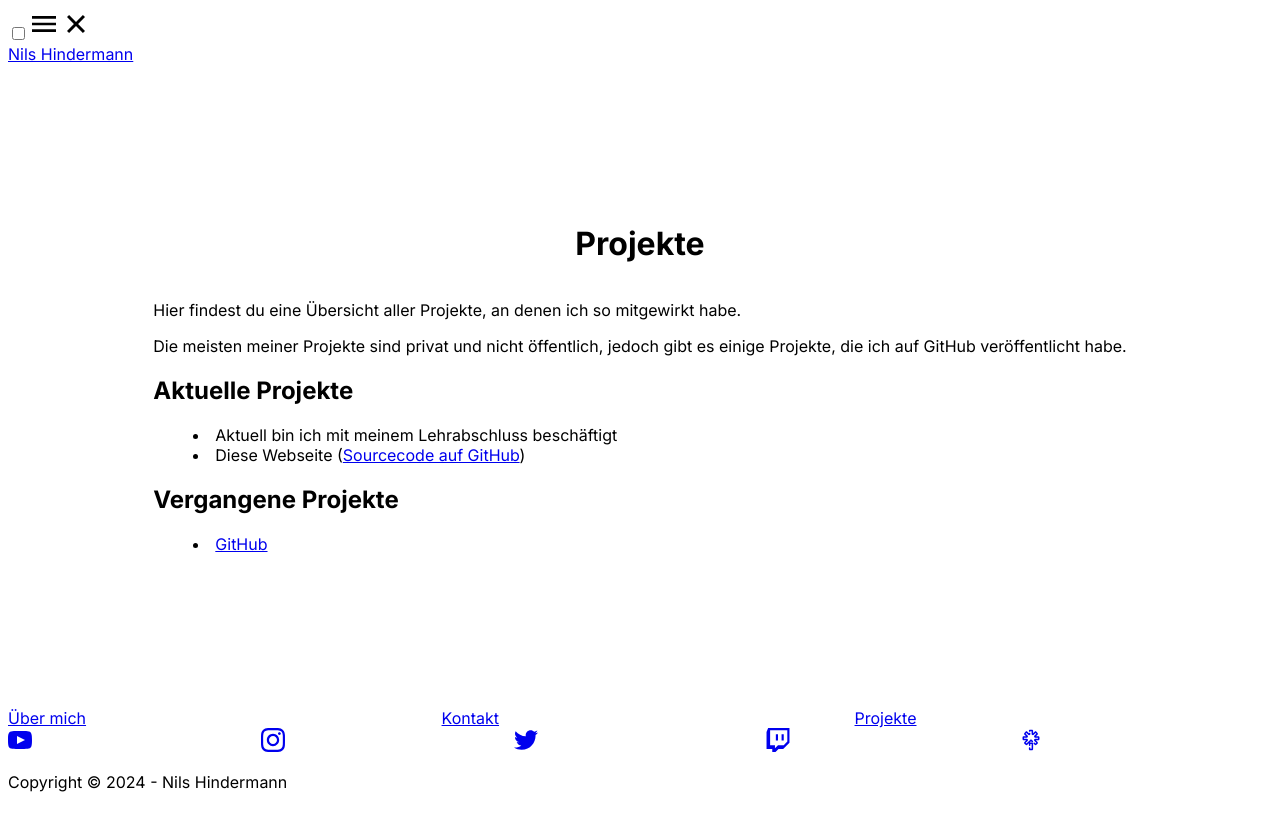
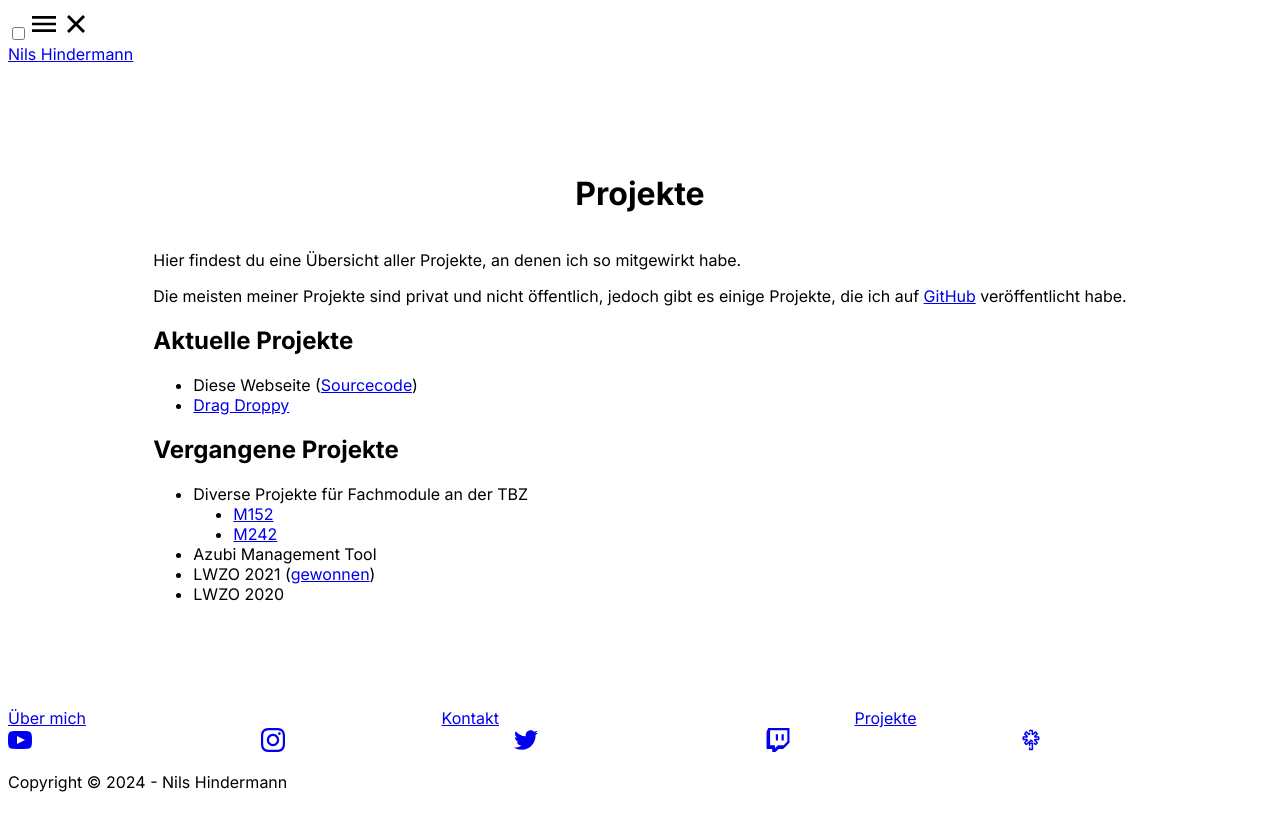
Before and after one commit to nilshindermann/nilsh.ch, a Next.js app: page /projects in a window 1280 px wide. Built offline with nearby package versions, Linux system fonts and the light colour scheme.

Commit message:
More updates to the /projects page

```diff
--- a/app/(default)/projects/page.tsx
+++ b/app/(default)/projects/page.tsx
@@ -6,7 +6,7 @@ const linkStyles: string = 'text-primary underline hover:no-underline';
 
 export const metadata: Metadata = {
     title: 'Projekte - Nils Hindermann',
-    description: 'Alle Projekte, an denen ich so mitgewirkt habe.',
+    description: 'Eine Liste von einigen Projekten, die ich aktuell oder in der Vergangenheit umgesetzt habe.',
 };
 
 export default function ProjectsPage(): ReactElement {
@@ -20,16 +20,20 @@ export default function ProjectsPage(): ReactElement {
                 </p>
                 <p className="mt-2">
                     Die meisten meiner Projekte sind privat und nicht
-                    öffentlich, jedoch gibt es einige Projekte, die ich auf
-                    GitHub veröffentlicht habe.
+                    öffentlich, jedoch gibt es einige Projekte, die ich auf{' '}
+                    <Link
+                        href="https://github.com/nilshindermann?tab=repositories"
+                        target="_blank"
+                        className={linkStyles}
+                    >
+                        GitHub
+                    </Link>{' '}
+                    veröffentlicht habe.
                 </p>
                 <h2 className="mt-5 text-xl font-bold text-secondary">
                     Aktuelle Projekte
                 </h2>
-                <ul className="list-inside list-disc">
-                    <li>
-                        Aktuell bin ich mit meinem Lehrabschluss beschäftigt
-                    </li>
+                <ul className="list-outside list-disc pl-5">
                     <li>
                         Diese Webseite (
                         <Link
@@ -37,24 +41,59 @@ export default function ProjectsPage(): ReactElement {
                             target="_blank"
                             className={linkStyles}
                         >
-                            Sourcecode auf GitHub
+                            Sourcecode
                         </Link>
                         )
+                    </li>
+                    <li>
+                        <Link
+                            href="https://dragdroppy.nilsh.ch"
+                            target="_blank"
+                            className={linkStyles}
+                        >
+                            Drag Droppy
+                        </Link>
                     </li>
                 </ul>
                 <h2 className="mt-5 text-xl font-bold text-secondary">
                     Vergangene Projekte
                 </h2>
-                <ul className="list-inside list-disc">
+                <ul className="list-outside list-disc pl-5">
                     <li>
-                        <Link
-                            href="https://github.com/nilshindermann?tab=repositories"
-                            target="_blank"
-                            className={linkStyles}
-                        >
-                            GitHub
-                        </Link>
+                        Diverse Projekte für Fachmodule an der TBZ
+                        <ul className="list-outside list-disc pl-5">
+                            <li>
+                                <Link
+                                    href="https://m152.nilsh.ch"
+                                    target="_blank"
+                                    className={linkStyles}
+                                >
+                                    M152
+                                </Link>
+                            </li>
+                            <li>
+                                <Link
+                                    href="https://github.com/code-with-nils/Parkgarage-Romer-Hindermann"
+                                    target="_blank"
+                                    className={linkStyles}
+                                >
+                                    M242
+                                </Link>
+                            </li>
+                        </ul>
                     </li>
+                    <li>Azubi Management Tool</li>
+                    <li>
+                        LWZO 2021 (
+                            <Link
+                                href="https://l.nilsh.ch/lwzowin"
+                                target="_blank"
+                                className={linkStyles}
+                            >
+                                gewonnen
+                            </Link>
+                        )</li>
+                    <li>LWZO 2020</li>
                 </ul>
             </div>
         </>
```
